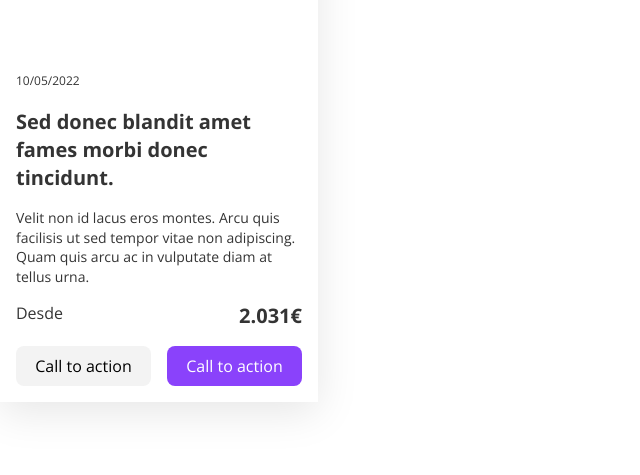
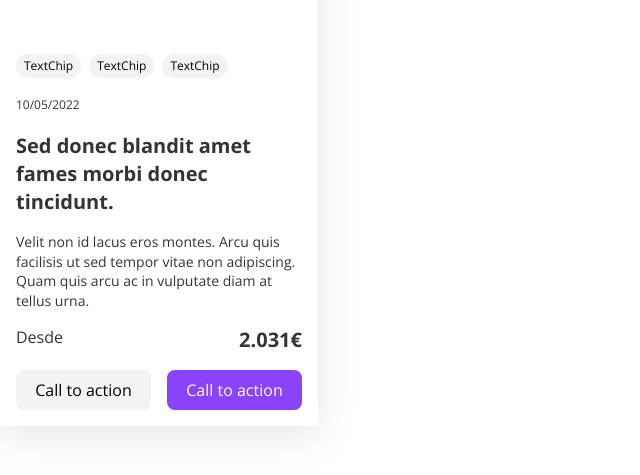
Before and after one commit to mabaitua/manifest, an Angular app: page / in a window 1280 px wide. Shown: the part 201-676 px from the top of the page, without its empty margins (0-640 px from the left). Built offline with nearby package versions, Linux system fonts and the light colour scheme.

Commit message:
creación componente chipS y estilos

```diff
--- a/src/app/shared/card/card.component.html
+++ b/src/app/shared/card/card.component.html
@@ -4,7 +4,9 @@
     <section class="card__content">
         <div class="card__content__description">
             <div class="card__content__chips">
-
+                <app-chip-s></app-chip-s>
+                <app-chip-s></app-chip-s>
+                <app-chip-s></app-chip-s>
             </div>
             <p class="text--sm">10/05/2022</p>
             <h3>Sed donec blandit amet fames morbi donec tincidunt.</h3>
--- a/src/app/shared/card/card.component.ts
+++ b/src/app/shared/card/card.component.ts
@@ -1,10 +1,11 @@
 import { Component } from '@angular/core';
 import { ButtonMdComponent } from "../buttons/button-md/button-md.component";
+import { ChipSComponent } from "../chips/chip-s/chip-s.component";
 
 @Component({
   selector: 'app-card',
   standalone: true,
-  imports: [ButtonMdComponent],
+  imports: [ButtonMdComponent, ChipSComponent],
   templateUrl: './card.component.html',
   styleUrl: './card.component.scss'
 })
--- /dev/null
+++ b/src/app/shared/chips/chip-s/chip-s.component.html
@@ -0,0 +1 @@
+<div class="chip chip--s">TextChip</div>
--- /dev/null
+++ b/src/app/shared/chips/chip-s/chip-s.component.scss
@@ -0,0 +1,9 @@
+@import '../../../../styles/colors';
+@import '../../../../styles/typography';
+@import '../../../../styles/variables';
+
+.chip--s{
+    padding: $space-50 $space-100;
+    font-size: map-get($font-size-desktop, "2");
+    line-height: 16px;
+}
--- a/src/styles.scss
+++ b/src/styles.scss
@@ -78,6 +78,17 @@ h3{
     }
 }
 
+// Chip
+.chip{
+    background-color: map-get($neutral, "gray-50");
+    color: map-get($neutral,"black");
+    border-radius: $border-radius-full;
+    font-weight: map-get($font-weight,"400");
+    opacity: $opacity-100;
+    display: flex;
+    align-items: center;
+    justify-content: center;
+}
 
 // Móvil
 @media (max-width: 576px){
```
Also changed, not shown: src/app/shared/chips/chip-s/chip-s.component.ts (added, +12 -0 lines), 1 other file (tests, documents, lock files or other folders).
